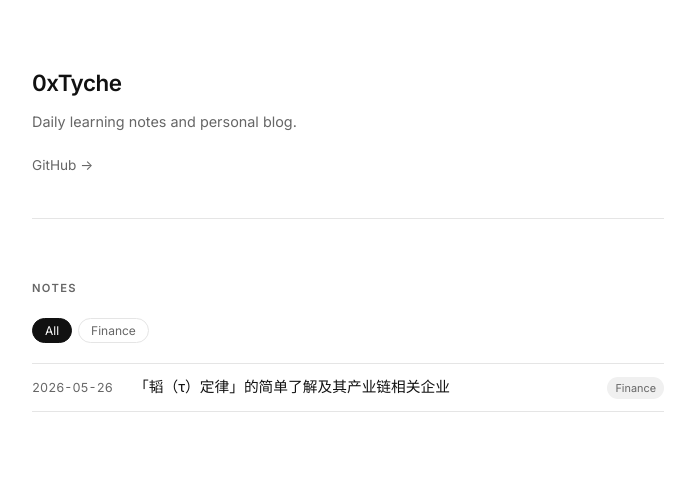
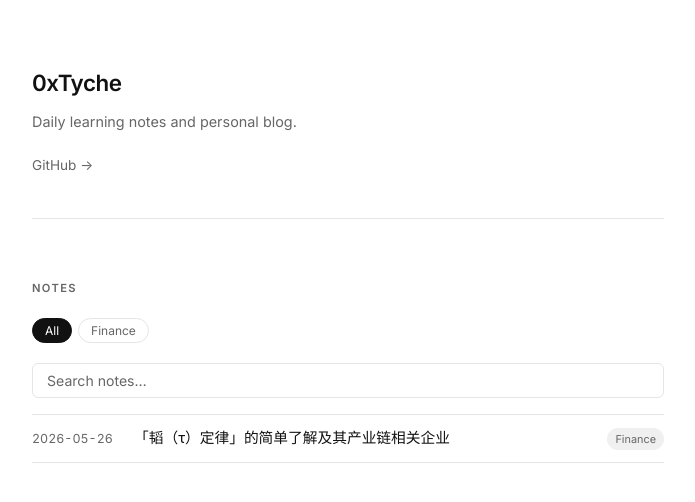
Before and after one commit to 0xTyche/0xTyche.github.io, a Jekyll site: the page built from index.html, in a window 1280 px wide. Shown: the top 502 px of the page, without its empty margins (292-987 px from the left). Built offline with Jekyll 4.4.1, drawn with Linux system fonts in a browser that asks for light colours.

Commit message:
feat: add search box to notes section

```diff
--- a/_layouts/home.html
+++ b/_layouts/home.html
@@ -35,6 +35,11 @@ layout: default
     </div>
     {% endif %}
 
+    <div class="search-wrap">
+      <input type="text" id="search-input" class="search-input" placeholder="Search notes…" autocomplete="off">
+    </div>
+    <p id="search-empty" class="empty-state" style="display:none;">No results found.</p>
+
     <div class="posts-list">
       {% for post in site.posts %}
       <a href="{{ post.url | relative_url }}" class="post-item" data-classification="{{ post.classification }}">
--- a/assets/css/main.css
+++ b/assets/css/main.css
@@ -93,6 +93,26 @@ body {
   border-color: var(--text);
   color: var(--bg);
 }
+
+/* ── Search ── */
+.search-wrap {
+  margin-bottom: 16px;
+}
+
+.search-input {
+  width: 100%;
+  padding: 8px 14px;
+  border: 1px solid var(--border);
+  border-radius: 6px;
+  font-family: var(--font);
+  font-size: 0.88rem;
+  color: var(--text);
+  background: var(--bg);
+  outline: none;
+  transition: border-color 0.15s;
+}
+.search-input::placeholder { color: var(--muted); }
+.search-input:focus { border-color: #aaa; }
 
 /* ── Post list ── */
 .posts-list {
```
Also changed, not shown: other parts of _layouts/home.html (+25 -7 lines).
